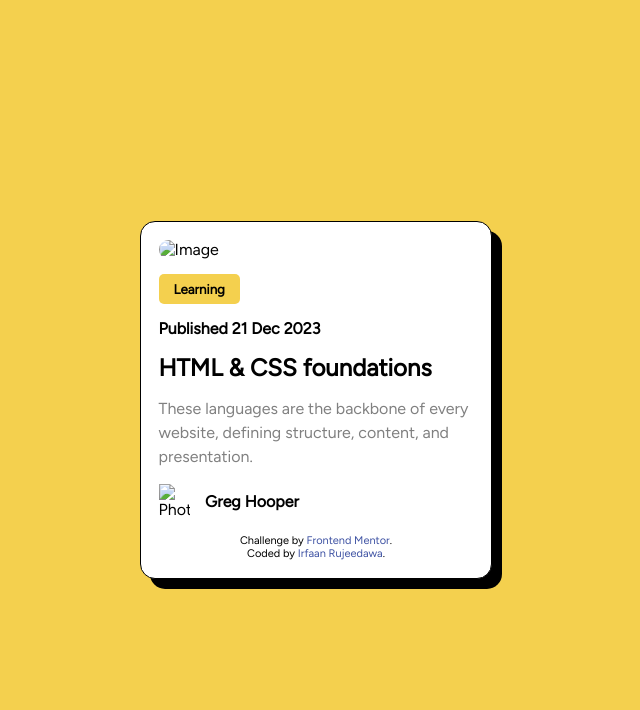
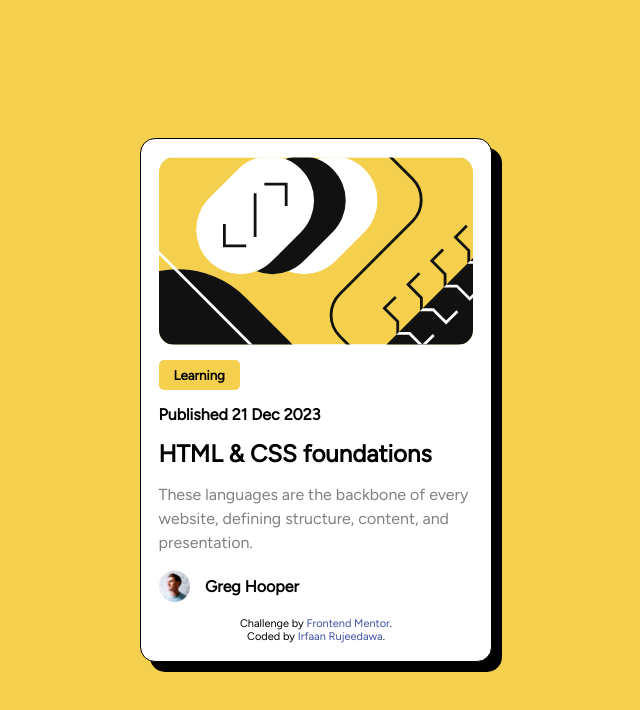
Before and after one commit to Ir-faan/Blog-Preview-Card, a plain HTML site: page index.html in a window 1280 px wide. Shown: the whole page, without its empty margins (324-964 px from the left). Drawn offline with Linux system fonts and the light colour scheme; the site is published under a folder, as on GitHub Pages, so addresses that start at the root find nothing.

Commit message:
fixing image rendering

```diff
--- a/index.html
+++ b/index.html
@@ -22,7 +22,7 @@
 
     <div class="image-container">
 
-        <img src="/assets/images/illustration-article.svg" alt="Image">
+        <img src="assets/images/illustration-article.svg" alt="Image">
 
     </div>
 
@@ -39,7 +39,7 @@
     </p>
 
     <div class="profile">
-      <img src="/assets/images/image-avatar.webp" alt="Photo">
+      <img src="assets/images/image-avatar.webp" alt="Photo">
       <span><b>Greg Hooper</b></span>
 
     </div>
```
